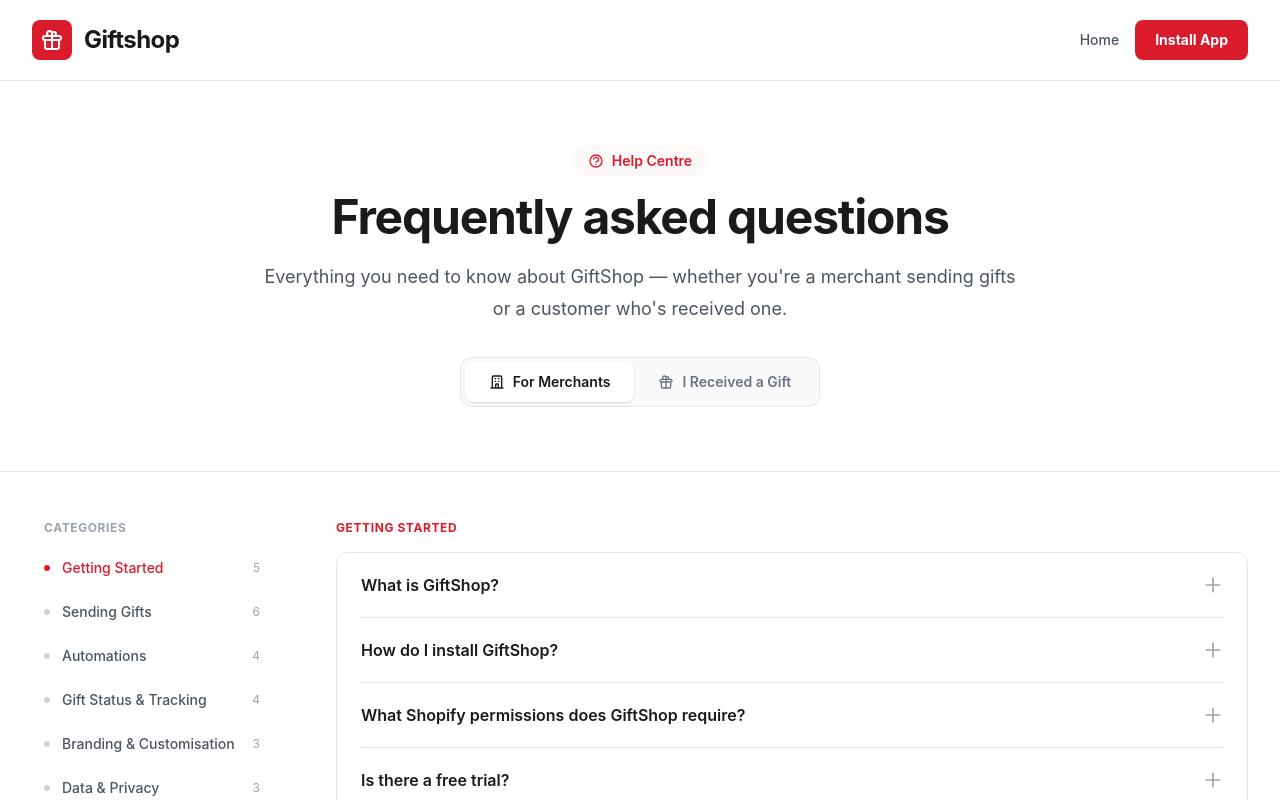
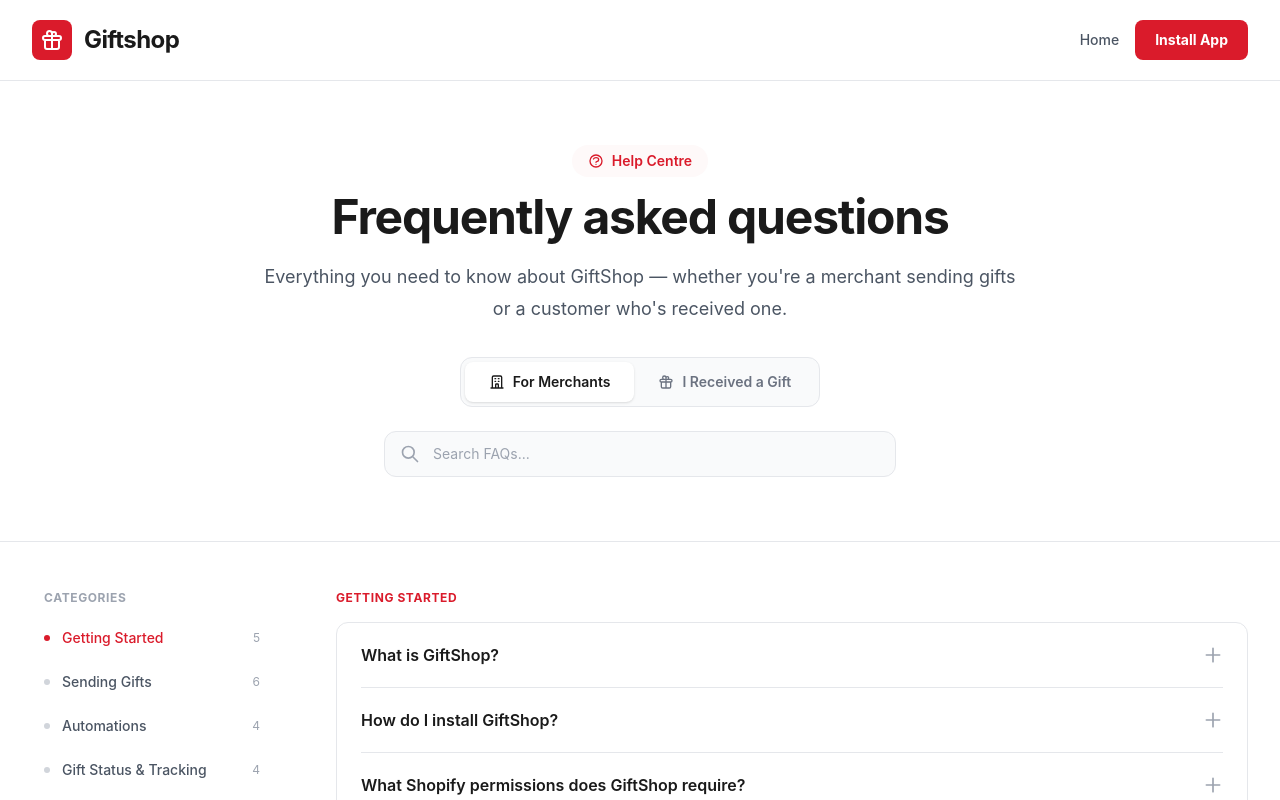
Before and after one commit to giftshop-app/giftshop-site, a Next.js app: page /faq in a window 1280 px wide. Shown: the top 800 px of the page. Built offline with nearby package versions, Linux system fonts and the light colour scheme.

Commit message:
Add search bar to FAQ page
Filters questions in real-time as you type, with clear button and no-results state. Clears on audience switch.

Co-Authored-By: Claude Opus 4.6 <noreply@anthropic.com>

```diff
--- a/app/faq/page.tsx
+++ b/app/faq/page.tsx
@@ -274,11 +274,29 @@ export default function FAQPage() {
   const [activeCategory, setActiveCategory] = useState<string>(
     Object.keys(merchantFAQs)[0]
   );
+  const [search, setSearch] = useState("");
 
-  const faqs = audience === "merchants" ? merchantFAQs : recipientFAQs;
+  const allFaqs = audience === "merchants" ? merchantFAQs : recipientFAQs;
+
+  // Filter FAQs by search query
+  const faqs = search.trim()
+    ? Object.fromEntries(
+        Object.entries(allFaqs)
+          .map(([cat, items]) => [
+            cat,
+            items.filter(
+              (item) =>
+                item.q.toLowerCase().includes(search.toLowerCase()) ||
+                item.a.toLowerCase().includes(search.toLowerCase())
+            ),
+          ])
+          .filter(([, items]) => (items as { q: string; a: string }[]).length > 0)
+      ) as Record<string, { q: string; a: string }[]>
+    : allFaqs;
 
   const handleAudienceSwitch = (next: Audience) => {
     setAudience(next);
+    setSearch("");
     setActiveCategory(
       Object.keys(next === "merchants" ? merchantFAQs : recipientFAQs)[0]
     );
@@ -365,6 +383,33 @@ export default function FAQPage() {
               I Received a Gift
             </button>
           </div>
+
+          {/* Search */}
+          <div className="mt-6 mx-auto max-w-lg">
+            <div className="relative">
+              <svg className="pointer-events-none absolute left-4 top-1/2 h-5 w-5 -translate-y-1/2 text-[#9ca3af]" fill="none" stroke="currentColor" viewBox="0 0 24 24">
+                <path strokeLinecap="round" strokeLinejoin="round" strokeWidth={2} d="M21 21l-6-6m2-5a7 7 0 11-14 0 7 7 0 0114 0z" />
+              </svg>
+              <input
+                type="text"
+                value={search}
+                onChange={(e) => setSearch(e.target.value)}
+                placeholder="Search FAQs..."
+                className="w-full rounded-xl border border-[#e5e7eb] bg-[#f9fafb] py-3 pl-12 pr-10 text-sm text-[#1a1a1a] placeholder-[#9ca3af] outline-none transition-colors focus:border-[#DA1B2B] focus:bg-white focus:ring-1 focus:ring-[#DA1B2B]"
+              />
+              {search && (
+                <button
+                  onClick={() => setSearch("")}
+                  className="absolute right-4 top-1/2 -translate-y-1/2 text-[#9ca3af] hover:text-[#4b5563] transition-colors"
+                >
+                  <svg className="h-4 w-4" fill="none" stroke="currentColor" viewBox="0 0 24 24">
+                    <path strokeLinecap="round" strokeLinejoin="round" strokeWidth={2} d="M6 18L18 6M6 6l12 12" />
+                  </svg>
+                </button>
+              )}
+            </div>
+          </div>
+
         </div>
       </section>
 
@@ -412,6 +457,14 @@ export default function FAQPage() {
 
             {/* Questions */}
             <div className="space-y-14">
+              {Object.keys(faqs).length === 0 && search.trim() && (
+                <div className="text-center py-12">
+                  <p className="text-base text-[#4b5563]">No results for &ldquo;{search}&rdquo;</p>
+                  <button onClick={() => setSearch("")} className="mt-3 text-sm font-semibold text-[#DA1B2B] hover:text-[#B81520] transition-colors">
+                    Clear search
+                  </button>
+                </div>
+              )}
               {Object.entries(faqs).map(([category, items]) => (
                 <section
                   key={category}
```
